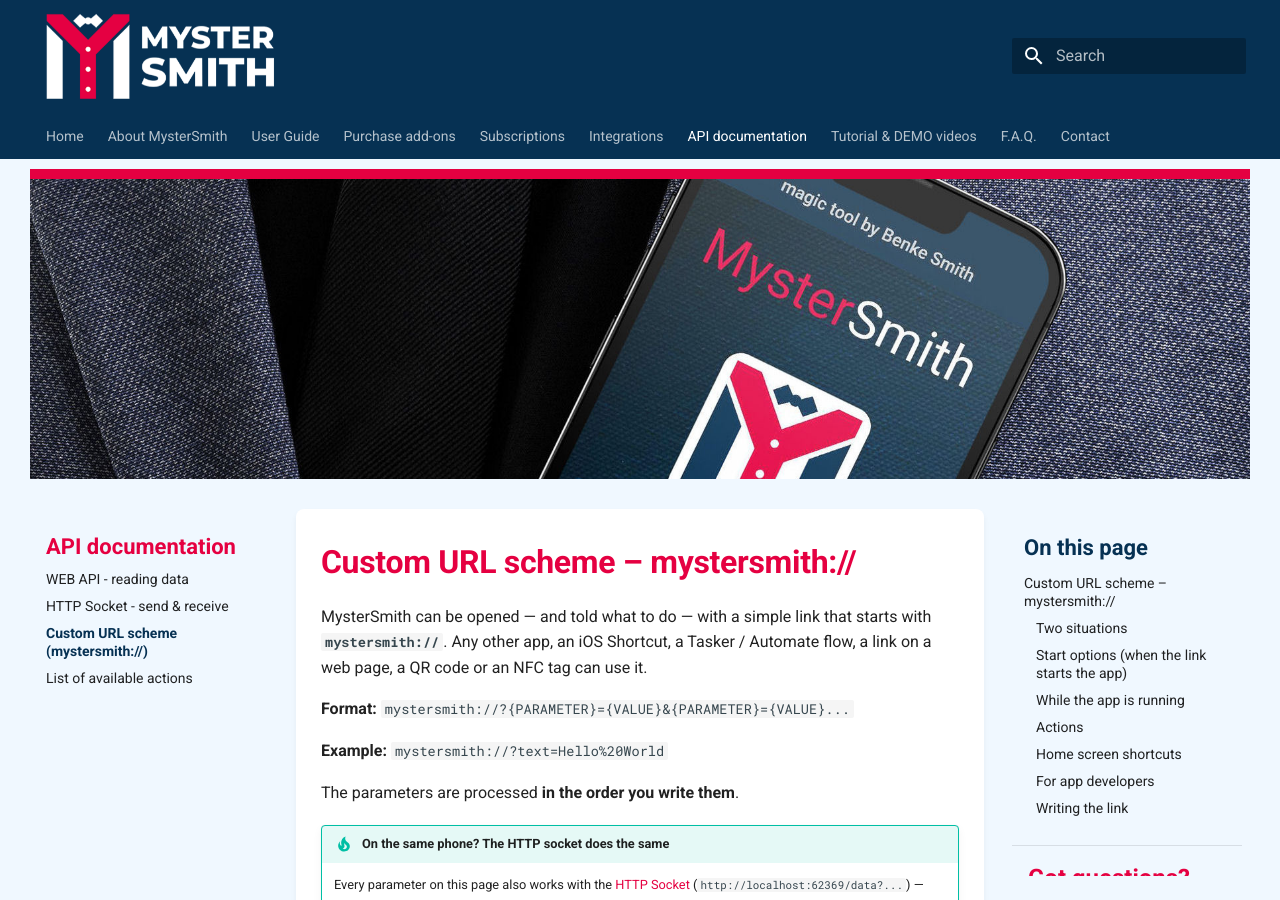
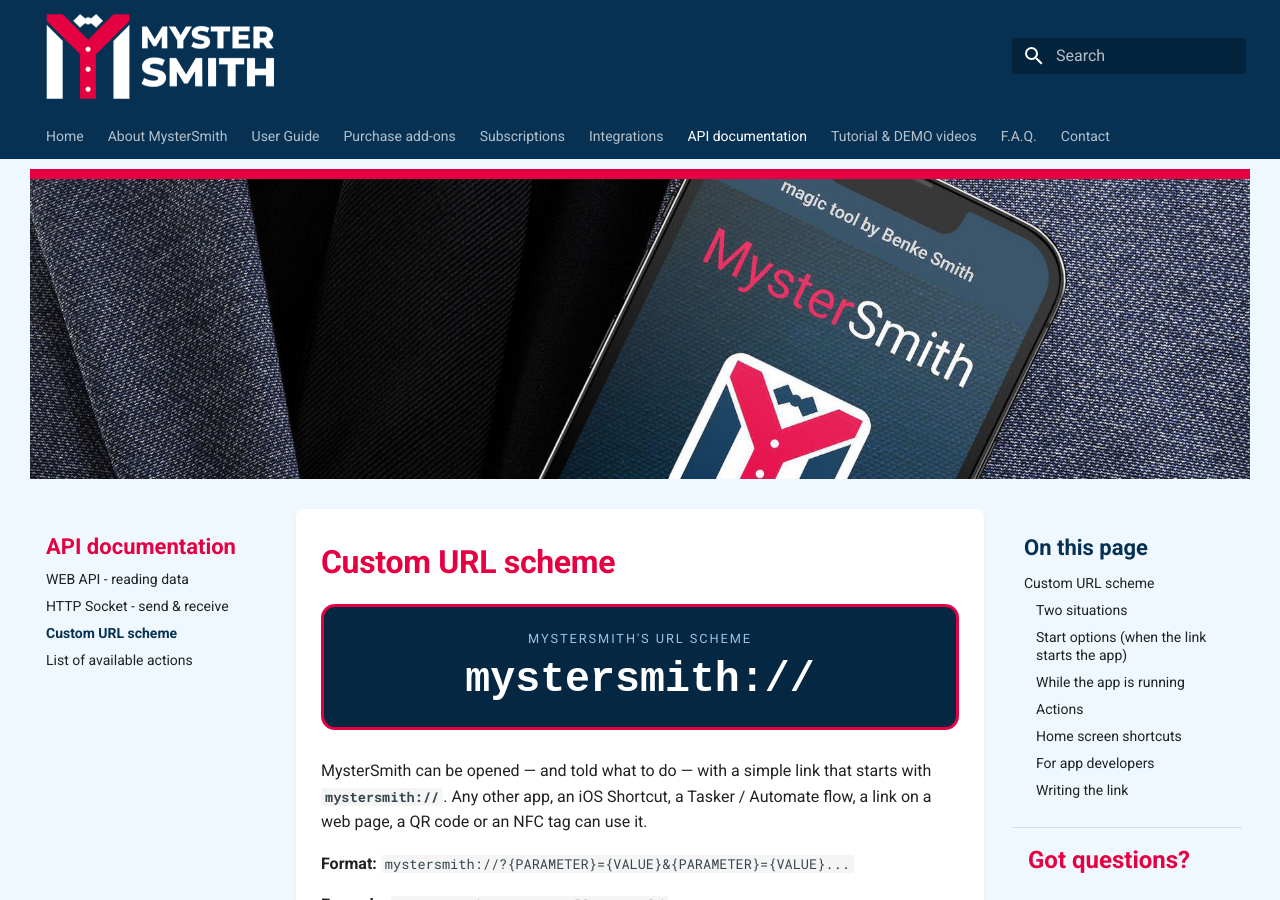
Before and after one commit to ragcsalo/mystersmith-docs, an MkDocs documentation site: the page built from docs/api/custom-url-scheme.md, in a window 1280 px wide and 900 px high. Built offline with MkDocs 1.6.1 and Material for MkDocs 9.7.7, drawn with Linux system fonts in a browser that asks for light colours.

Commit message:
Custom URL scheme: no 'mystersmith://' in the menu, a big banner with it on the page instead
Co-Authored-By: Claude Opus 5.5 <noreply@anthropic.com>

```diff
--- a/docs/api/custom-url-scheme.md
+++ b/docs/api/custom-url-scheme.md
@@ -1,4 +1,9 @@
-# Custom URL scheme – mystersmith://
+# Custom URL scheme
+
+<div style="text-align:center; margin:10px 0 28px; padding:22px 12px; border-radius:14px; background:#052741; border:3px solid #e50041;">
+  <div style="font-size:0.8em; letter-spacing:0.15em; text-transform:uppercase; color:#9cc3e6; margin-bottom:6px;">MysterSmith's URL scheme</div>
+  <div style="font-family:monospace; font-size:2.6em; font-weight:bold; color:#ffffff; line-height:1.2; word-break:break-all;">mystersmith://</div>
+</div>
 
 MysterSmith can be opened — and told what to do — with a simple link that starts with **`mystersmith://`**. Any other app, an iOS Shortcut, a Tasker / Automate flow, a link on a web page, a QR code or an NFC tag can use it.
 
--- a/mkdocs.yml
+++ b/mkdocs.yml
@@ -111,7 +111,7 @@ nav:
 - API documentation:
   - WEB API - reading data: api/web-api-get.md
   - HTTP Socket - send & receive: api/http-socket.md
-  - Custom URL scheme (mystersmith://): api/custom-url-scheme.md
+  - Custom URL scheme: api/custom-url-scheme.md
   - List of available actions: api/available-actions.md
 - Tutorial & DEMO videos:
   - Tutorial videos: videos/tutorial-videos.md
```
